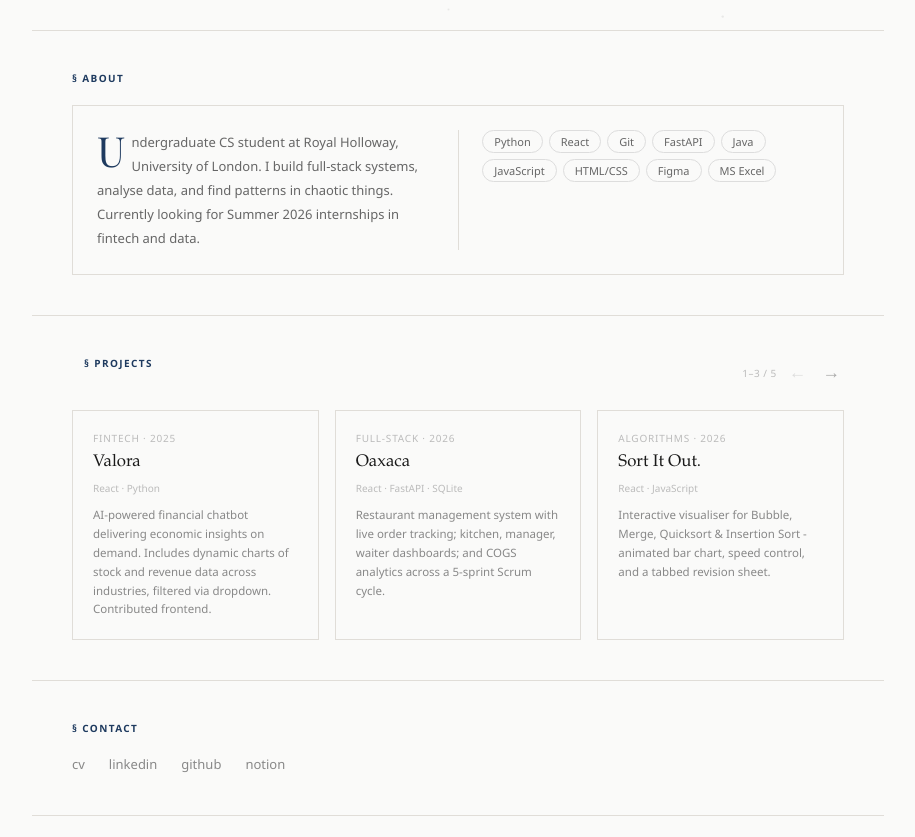
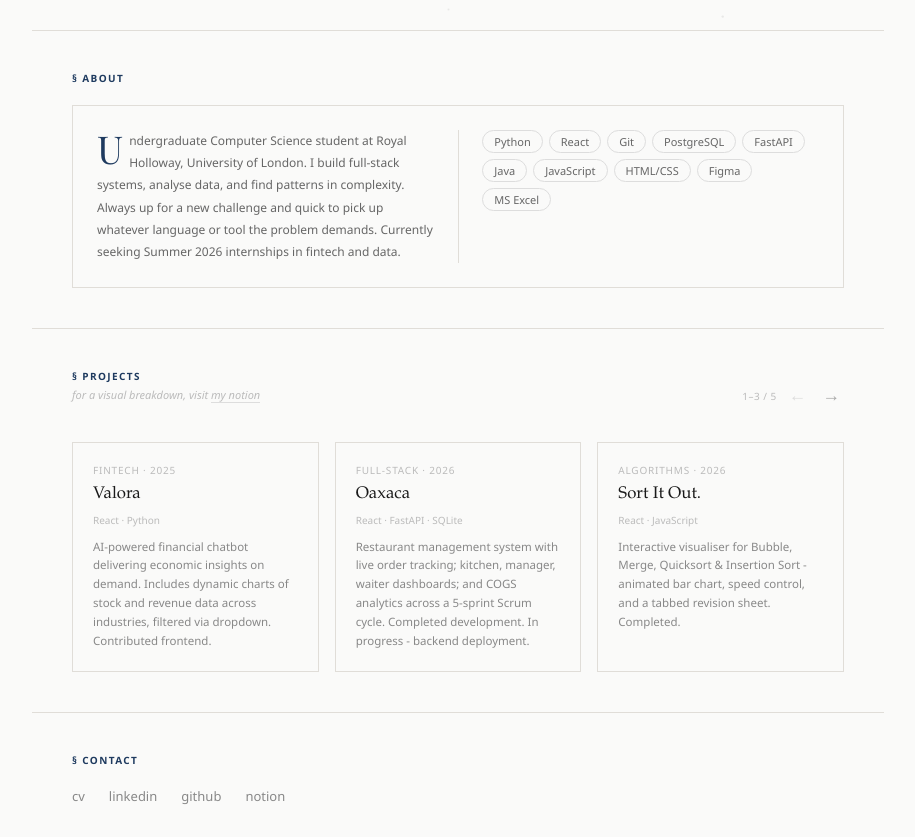
Before and after one commit to lyvnrin/portfolio, a React (Vite) app: page / in a window 1280 px wide. Shown: the part 780-1617 px from the top of the page, without its empty margins (182-1097 px from the left). Built offline with nearby package versions, Linux system fonts and the light colour scheme; a web font is replaced by a local one.

Commit message:
Update About and Hero sections; enhance project descriptions and add Notion link

```diff
--- a/src/components/About.jsx
+++ b/src/components/About.jsx
@@ -2,6 +2,7 @@ const skills = [
   { name: 'Python' },
   { name: 'React' },
   { name: 'Git' },
+  { name: 'PostgreSQL' },
   { name: 'FastAPI' },
   { name: 'Java' },
   { name: 'JavaScript' },
@@ -18,8 +19,8 @@ export default function About() {
         className="card-hover about-grid"
         style={{ border: '0.5px solid #e0ddd8', padding: '1.5rem', display: 'grid', gridTemplateColumns: '1fr 0.5px 1fr', gap: '1.5rem', alignItems: 'start' }}
       >
-        <p className="drop-cap" style={{ fontSize: '13px', lineHeight: 1.85, color: '#666' }}>
-          Undergraduate CS student at Royal Holloway, University of London. I build full-stack systems, analyse data, and find patterns in chaotic things. Currently looking for Summer 2026 internships in fintech and data.
+        <p className="drop-cap" style={{ fontSize: '12px', lineHeight: 1.85, color: '#666' }}>
+          Undergraduate Computer Science student at Royal Holloway, University of London. I build full-stack systems, analyse data, and find patterns in complexity. Always up for a new challenge and quick to pick up whatever language or tool the problem demands. Currently seeking Summer 2026 internships in fintech and data.
         </p>
         <div style={{ background: '#e0ddd8', width: '0.5px', height: '100%' }} />
         <div style={{ display: 'flex', flexWrap: 'wrap', gap: '6px', alignContent: 'flex-start' }}>
--- a/src/components/Hero.jsx
+++ b/src/components/Hero.jsx
@@ -1,12 +1,14 @@
 import { useEffect, useRef, useState } from 'react'
 
 const phrases = [
-  'computer science student.',
+  'penultimate year cs student.',
+  'open to Summer 2026 internships.',
   'full-stack developer.',
-  'data analyst interest.',
-  'pattern finder.',
-  'chaos enjoyer.',
+  'aspiring data analyst.',
+  'fintech curious.',
+  'chaos theory enthusiast.',
   'scrum master (retired).',
+  'systems thinker'
 ]
 
 export default function Hero() {
--- a/src/components/Projects.jsx
+++ b/src/components/Projects.jsx
@@ -2,29 +2,29 @@ import { useState } from 'react'
 
 const projects = [
   {
-    cat: 'Fintech · 2025', title: 'Valora', stack: 'React · Python',
+    cat: 'FinTech · 2025', title: 'Valora', stack: 'React · Python',
     desc: 'AI-powered financial chatbot delivering economic insights on demand. Includes dynamic charts of stock and revenue data across industries, filtered via dropdown. Contributed frontend.',
     href: 'https://github.com/lyvnrin/Valora'
   },
   {
     cat: 'Full-stack · 2026', title: 'Oaxaca', stack: 'React · FastAPI · SQLite',
-    desc: 'Restaurant management system with live order tracking; kitchen, manager, waiter dashboards; and COGS analytics across a 5-sprint Scrum cycle.',
+    desc: 'Restaurant management system with live order tracking; kitchen, manager, waiter dashboards; and COGS analytics across a 5-sprint Scrum cycle. Completed development. In progress - backend deployment.',
     href: 'https://github.com/lyvnrin/oaxaca'
   },
   {
     cat: 'Algorithms · 2026', title: 'Sort It Out.', stack: 'React · JavaScript',
-    desc: 'Interactive visualiser for Bubble, Merge, Quicksort & Insertion Sort - animated bar chart, speed control, and a tabbed revision sheet.',
-    href: 'https://github.com/lyvnrin/sorting-visualiser'
+    desc: 'Interactive visualiser for Bubble, Merge, Quicksort & Insertion Sort - animated bar chart, speed control, and a tabbed revision sheet. Completed.',
+    href: 'https://sorting-visualiser-lk.vercel.app/'
   },
   {
     cat: 'Data · 2026', title: 'Lav-oogle', stack: 'Python · NumPy',
-    desc: 'Mini search engine built on PageRank with graph-based link analysis implemented by NumPy matrix operations. Inspired by recent algorithms coursework. In Progress',
-    href: 'https://lav-oogle.vercel.app/'
+    desc: 'Mini search engine built on PageRank with graph-based link analysis implemented by NumPy matrix operations. Inspired by recent algorithms coursework. Completed development. In progress - backend deployment.',
+    href: 'https://github.com/lyvnrin/mini-search-engine'
   },
   {
-    cat: 'Data · 2025', title: 'Shark Attack', stack: 'Python · Recharts · Leaflet',
-    desc: 'Statistical analysis of the Global Shark Attack File debunking the depth-danger myth. Python exports JSON to a React dashboard.',
-    href: null
+  cat: 'Data · 2026', title: 'The House Always Wins?', stack: 'Python · Pandas · Matplotlib · Jupyter',
+  desc: 'Monte Carlo simulation of blackjack, baccarat, and poker exploring whether single-player tables and AI automation increase casino profitability. In progress - development',
+  href: 'https://github.com/lyvnrin/casino-sim'
   },
 ]
 
@@ -33,8 +33,8 @@ const VISIBLE = 3
 export default function Projects() {
   const [start, setStart] = useState(0)
 
-  const prev = () => setStart(s => Math.max(0, s - 1))
-  const next = () => setStart(s => Math.min(projects.length - VISIBLE, s + 1))
+  const prev = () => setStart(s => Math.max(0, s - VISIBLE))
+  const next = () => setStart(s => Math.min(projects.length - VISIBLE, s + VISIBLE))
 
   const visible = projects.slice(start, start + VISIBLE)
 
@@ -56,8 +56,17 @@ export default function Projects() {
   return (
     <section id="projects" style={{ padding: '2.5rem', borderTop: '0.5px solid #e0ddd8' }}>
       <div style={{ display: 'flex', justifyContent: 'space-between', alignItems: 'center', marginBottom: '1.25rem' }}>
-        <div className="section-rule">
-          <p style={{ fontSize: '10px', letterSpacing: '0.14em', textTransform: 'uppercase', color: 'var(--accent)', fontWeight: 'bolder', whiteSpace: 'nowrap' }}>§ Projects</p>
+        <div style={{ marginBottom: '1.25rem' }}>
+          <p style={{ fontSize: '10px', letterSpacing: '0.14em', textTransform: 'uppercase', color: 'var(--accent)', fontWeight: 'bolder' }}>§ Projects</p>
+          <p style={{ fontSize: '11px', color: '#bbb', marginTop: '4px', fontStyle: 'italic' }}>
+            for a visual breakdown, visit{' '}
+            <a href="https://lavanya-k-portfolio.notion.site/Welcome-to-My-Portfolio-303e4dd70aaf80499338ee34e86937a6" target="_blank" rel="noopener noreferrer"
+              style={{ color: '#bbb', borderBottom: '0.5px solid #ddd' }}
+              onMouseEnter={e => { e.target.style.color = 'var(--accent)'; e.target.style.borderBottomColor = 'var(--accent)' }}
+              onMouseLeave={e => { e.target.style.color = '#bbb'; e.target.style.borderBottomColor = '#ddd' }}>
+              my notion
+            </a>
+          </p>
         </div>
         <div style={{ display: 'flex', alignItems: 'center', gap: '0.5rem' }}>
           <span style={{ fontSize: '10px', color: '#bbb', letterSpacing: '0.05em' }}>
@@ -76,8 +85,6 @@ export default function Projects() {
               <h3 style={{ fontFamily: "'Palatino Linotype', Palatino, serif", fontSize: '1.05rem', fontWeight: 400, marginBottom: '0.35rem' }}>{p.title}</h3>
               <p style={{ fontSize: '10px', color: '#bbb', marginTop: '0.5rem' }}>{p.stack}</p>
               <p style={{ fontSize: '11.5px', color: '#888', lineHeight: 1.65, marginTop: '0.65rem' }}>{p.desc}</p>
-
-
             </div>
           )
           return p.href
```
